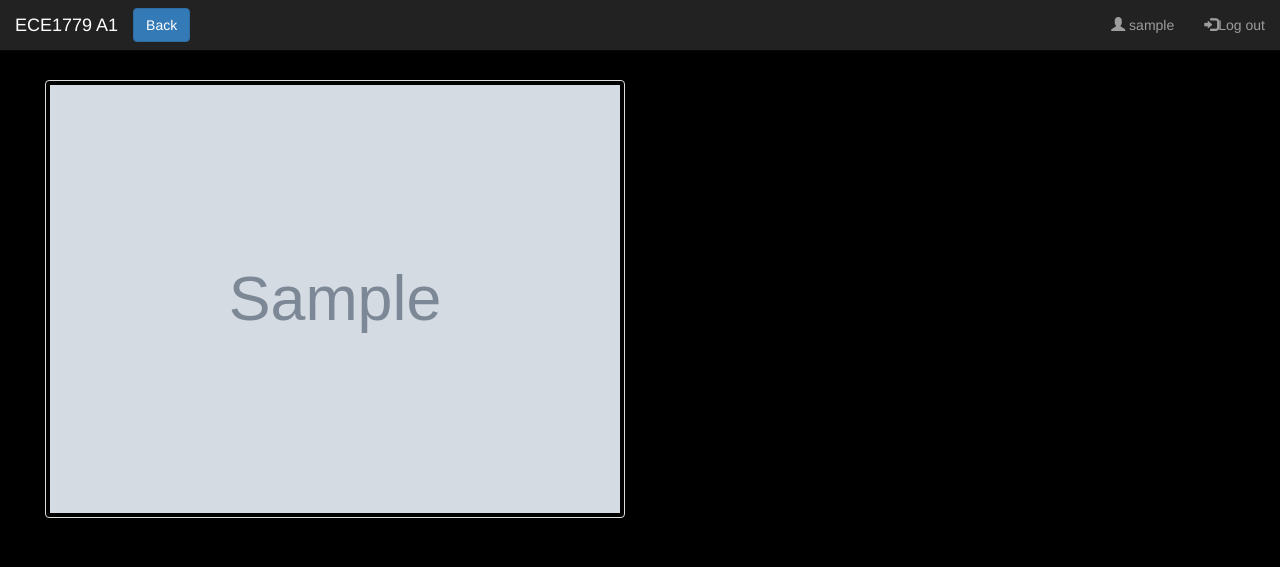
After one commit to shengdade/ECE1779_Assignment1, a Flask app: template app/templates/view.html in a window 1280 px wide. The commit adds this page. Shown: the top 567 px of the page. Run offline with Flask 2, Linux system fonts and the light colour scheme; the template is opened without the code that fills it: most values are stand-ins (such as "Sample title", 1, 10 or a date in 2020); grey boxes marked "Sample" are stand-in pictures; some libraries are stand-ins or nearby versions.

Commit message:
add view page for transform images

```diff
--- a/app/__init__.py
+++ b/app/__init__.py
@@ -5,3 +5,4 @@ webapp = Flask(__name__)
 from app import fileupload
 from app import imagetransform
 from app import router
+from app import view
--- /dev/null
+++ b/app/templates/view.html
@@ -0,0 +1,51 @@
+<!DOCTYPE html>
+<html lang="en">
+<head>
+    <title>Bootstrap Case</title>
+    <meta charset="utf-8">
+    <meta name="viewport" content="width=device-width, initial-scale=1">
+    <link rel="stylesheet" href="https://maxcdn.bootstrapcdn.com/bootstrap/3.3.7/css/bootstrap.min.css">
+    <script src="https://ajax.googleapis.com/ajax/libs/jquery/3.1.1/jquery.min.js"></script>
+    <script src="https://maxcdn.bootstrapcdn.com/bootstrap/3.3.7/js/bootstrap.min.js"></script>
+    <style type="text/css">
+        body {
+            background: black !important;
+            padding: 30px;
+        }
+
+        img {
+            max-height: 100% !important;
+        }
+    </style>
+</head>
+<body>
+
+<nav class="navbar navbar-inverse navbar-fixed-top">
+    <div class="container-fluid">
+        <div class="navbar-header">
+            <a class="navbar-brand" href="#">ECE1779 A1</a>
+        </div>
+        <button class="btn btn-primary navbar-btn" onclick="window.history.back()">Back</button>
+        <ul class="nav navbar-nav navbar-right">
+            <li><p class="navbar-text"><span class="glyphicon glyphicon-user"></span> {{ user_name }} </p></li>
+            <li><a href="{{ url_for('logout') }}"><span class="glyphicon glyphicon-log-in"></span>Log out</a></li>
+        </ul>
+    </div>
+</nav>
+
+
+<div id='photos' class="container-fluid" style="margin-top:50px">
+    <div class="row">
+        {% for image in image_list %}
+            <div class="col-md-6">
+                <div class="thumbnail" style="background:black">
+                    <a href="#">
+                        <img src="{{ image }}" style="width: 100%">
+                    </a>
+                </div>
+            </div>
+        {% endfor %}
+    </div>
+</div>
+</body>
+</html>
```
Also changed, not shown: app/fileupload.py (+4 -4 lines), app/templates/main.html (+5 -4 lines), app/view.py (added, +42 -0 lines).
